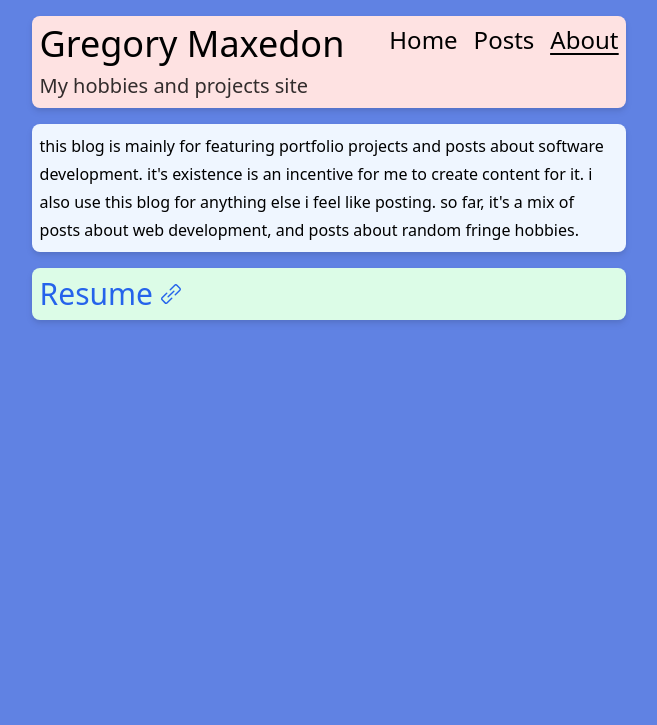
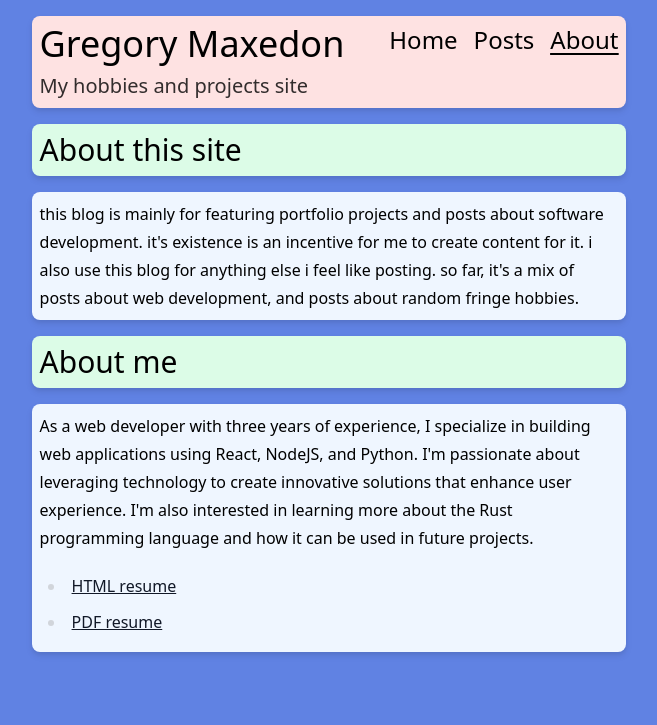
Before and after one commit to mendelbrot/mendelbrot.github.io, an Eleventy site: page _pages/about.liquid in a window 1280 px wide. Shown: the top 725 px of the page, without its empty margins (311-968 px from the left). Built offline with nearby package versions, Linux system fonts and the light colour scheme; Eleventy itself is replaced by a stand-in of ours; files that its build step writes are made by us from their sources.

Commit message:
edited resume and about page

```diff
--- a/_data/resume/base.yml
+++ b/_data/resume/base.yml
@@ -9,7 +9,7 @@ contact:
   github: https://github.com/mendelbrot
 
 summary: |
-  Highly skilled web developer with 3 years of experience in creating dynamic and responsive web applications using React, NodeJS, and Python. Adept at leveraging technology to develop innovative solutions that improve user experience and drive business success. Keen interest in Rust programming language and seeking opportunities to expand knowledge and apply it to future projects.
+  As a web developer with three years of experience, I specialize in building web applications using React, NodeJS, and Python. I'm passionate about leveraging technology to create innovative solutions that enhance user experience. I'm also interested in learning more about the Rust programming language and how it can be used in future projects.
 
 skills:
   - JavaScript
@@ -29,6 +29,7 @@ skills:
   - Linux
   - Bash
   - AWS
+  - Docker
 
 education:
   - school: British Columbia Institute of Technology
@@ -53,6 +54,7 @@ experience:
       - Salesforce Admin and Developer
       - Admin for Microsoft Active Directory, Google Workspace, and other SaaS
       - Provided IT support with hardware and software troubleshooting
+
   - company: Plasmatic Technologies
     role: Frontend Developer
     dates: Jun 2019 - Mar 2020 (10 months)
--- a/_pages/about.liquid
+++ b/_pages/about.liquid
@@ -2,6 +2,12 @@
 layout: base
 permalink: /about/index.html
 ---
+
+<div class="section bg-green-100">
+  <h1 class="text-3xl">About this site</h1>
+</div>
+
+<div class="break"></div>
 
 <div class="section bg-blue-50">
 {% markdown %}
@@ -12,9 +18,16 @@ permalink: /about/index.html
 <div class="break"></div>
 
 <div class="section bg-green-100">
-  <a class="flex items-center hover:opacity-50" href="/resume/">
-    <span class="text-3xl text-blue-600 mr-2">Resume</span>
-    <img alt="resume link" class="object-contain h-5 w-5"
-      src="/assets/icons/link.svg">
-  </a>
+  <h1 class="text-3xl">About me</h1>
 </div>
+
+<div class="break"></div>
+
+<div class="section bg-blue-50">
+{% markdown %}
+{{resume.base.summary}}
+
+- [HTML resume](/resume/)
+- [PDF resume](/assets/downloads/resume.pdf)
+{% endmarkdown %}
+</div>
--- a/_pages/resume.liquid
+++ b/_pages/resume.liquid
@@ -4,8 +4,4 @@ permalink: /resume/index.html
 
 {% include "head.liquid" %}
 
-<div class="bg-blue-700 bg-opacity-70 p-8">
-  <div class="w-[8.5in] mx-auto">
-    {% include "resume/resume.liquid", data: resume.base  %}
-  </div>
-</div>
+{% include "resume/resume.liquid", data: resume.base  %}
```
Also changed, not shown: 1 other file.
